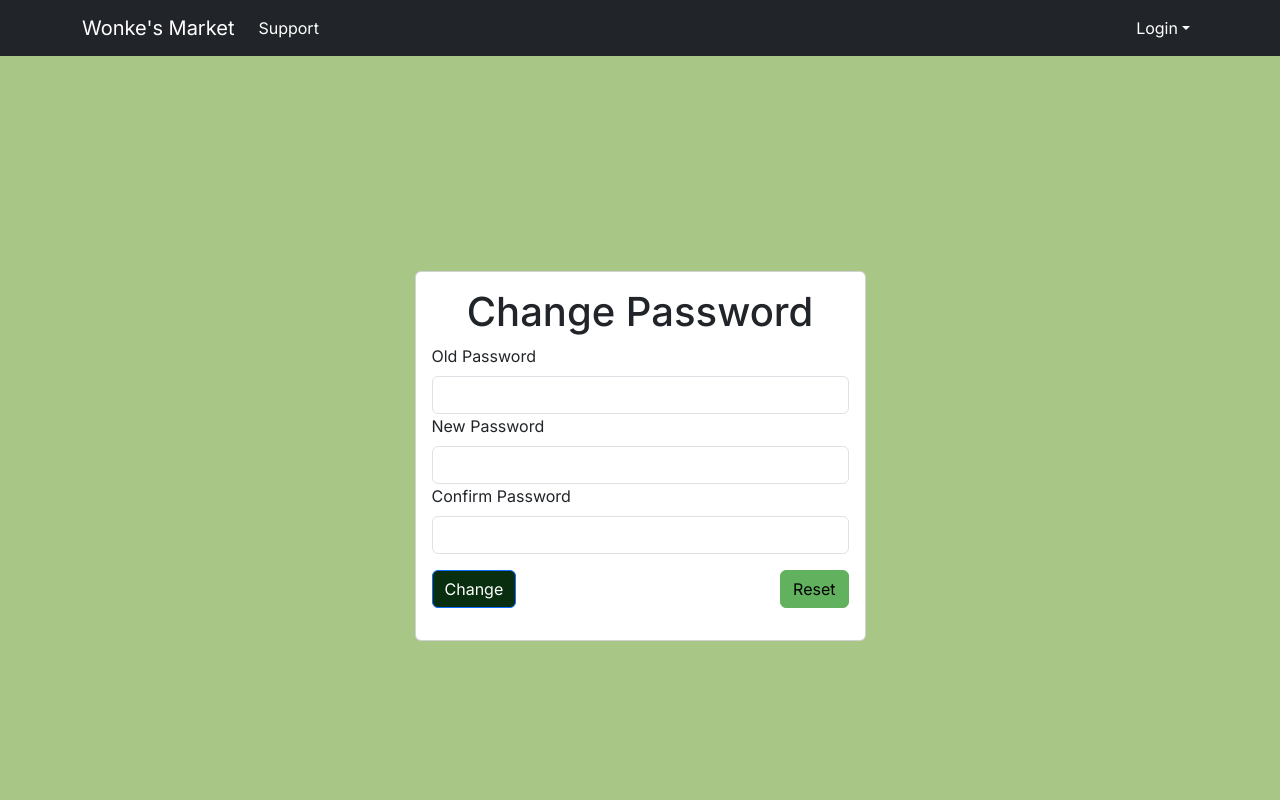
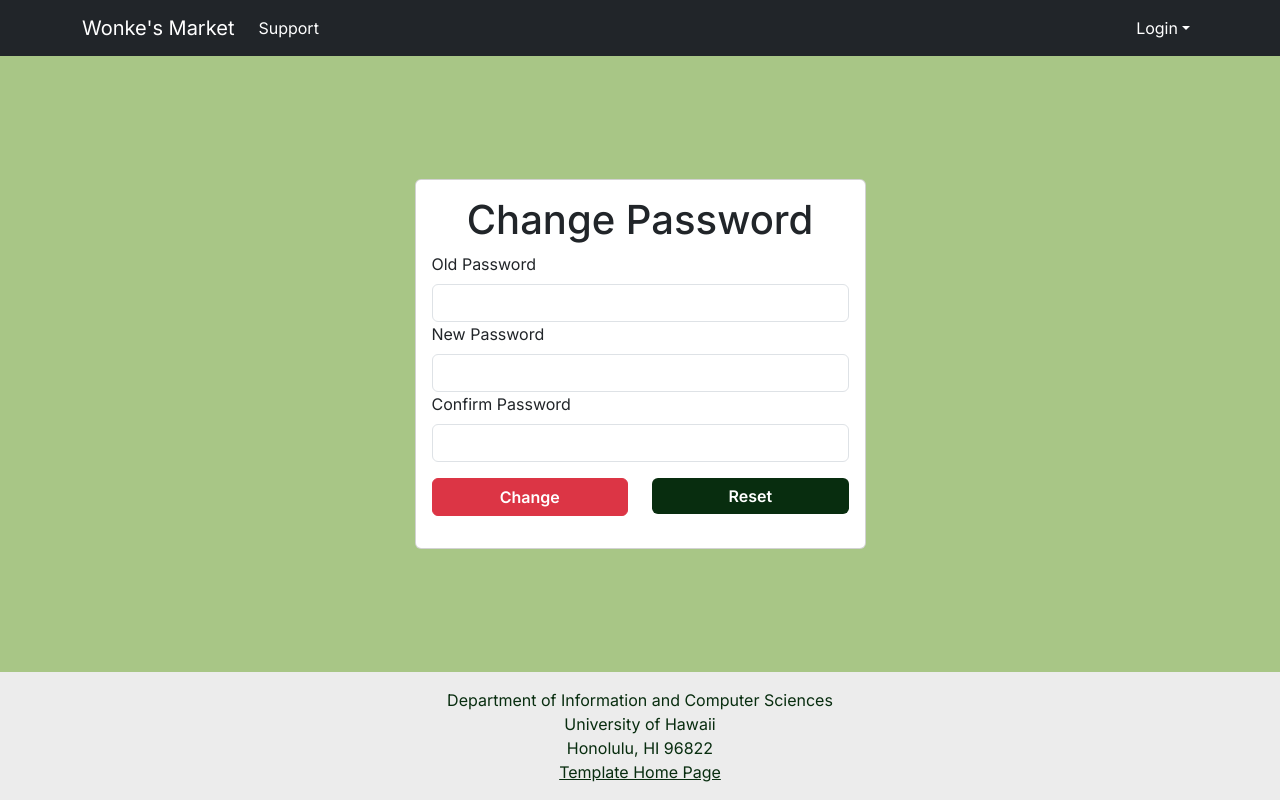
Before and after one commit to wonkes-manoa/manoa-student-market, a Next.js app: page /auth/change-password in a window 1280 px wide. Shown: the top 800 px of the page. Built offline with nearby package versions, Linux system fonts and the light colour scheme; no server answers.

Commit message:
#28 Made the credential-related pages looks nicer
Made the login, logout, register, and change password pages look consistent.

```diff
--- a/src/app/auth/change-password/page.css
+++ /dev/null
@@ -1,15 +0,0 @@
-.reset-pass-button{
-  background-color: #082D0F !important;
-}
-.reset-pass-button:hover{
-  background-color: #30592e !important;
-}
-
-.reset-button{
-  background-color: #61b15e !important;
-  border-color:#61b15e !important;
-}
-
-.reset-button:hover{
-  background-color: #75d872 !important;
-}
--- a/src/app/auth/change-password/page.tsx
+++ b/src/app/auth/change-password/page.tsx
@@ -8,7 +8,6 @@ import swal from 'sweetalert';
 import { Card, Col, Container, Button, Form, Row } from 'react-bootstrap';
 import { changePassword } from '@/lib/dbActions';
 import LoadingSpinner from '@/components/LoadingSpinner';
-import './page.css';
 
 type ChangePasswordForm = {
   oldpassword: string;
@@ -54,8 +53,8 @@ const ChangePassword = () => {
 
   return (
     <main
-      className="min-vh-100 flex-grow-1 d-flex align-items-center"
-      style={{ backgroundColor: '#A8C686', minHeight: '100dvh' }}
+      className="flex-grow-1 d-flex align-items-center bg-wonkes-7"
+      style={{ minHeight: '70vh' }}
     >
       <Container>
         <Row className="justify-content-center">
@@ -95,12 +94,20 @@ const ChangePassword = () => {
                   <Form.Group className="form-group py-3">
                     <Row>
                       <Col>
-                        <Button type="submit" className="reset-pass-button btn-primary float-center">
+                        <Button
+                          variant="danger"
+                          type="submit"
+                          className="w-100 fw-semibold float-center"
+                        >
                           Change
                         </Button>
                       </Col>
                       <Col>
-                        <Button type="button" onClick={() => reset()} className="reset-button btn-warning float-end">
+                        <Button
+                          type="button"
+                          onClick={() => reset()}
+                          className="w-100 fw-semibold bg-wonkes-1 border-0 float-end"
+                        >
                           Reset
                         </Button>
                       </Col>
--- a/src/app/auth/signin/page.tsx
+++ b/src/app/auth/signin/page.tsx
@@ -56,7 +56,10 @@ const SignIn = () => {
                     <Form.Label>Password</Form.Label>
                     <input name="password" type="password" className="form-control" />
                   </Form.Group>
-                  <Button type="submit" className="bg-wonkes-1 border-0 mt-3">
+                  <Button
+                    type="submit"
+                    className="w-100 fw-semibold bg-wonkes-1 border-0 mt-3"
+                  >
                     Login
                   </Button>
                 </Form>
```
Also changed, not shown: src/app/auth/signup/page.tsx (+9 -2 lines).
